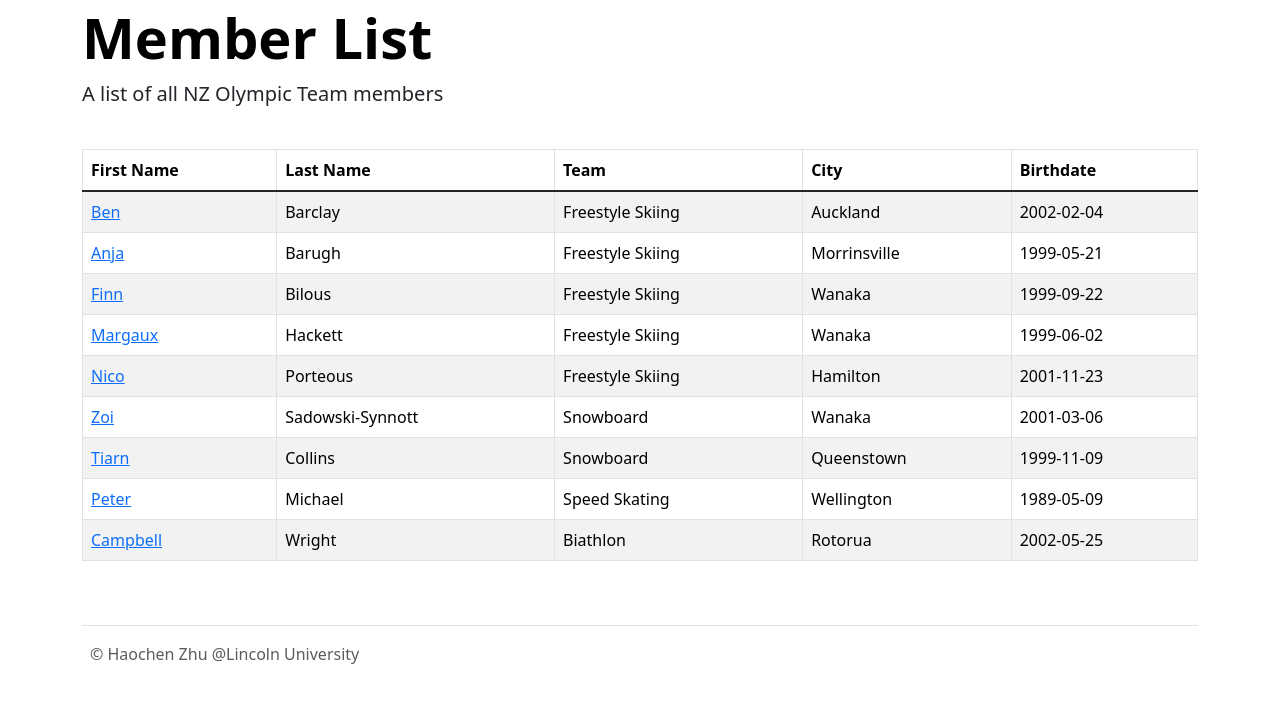
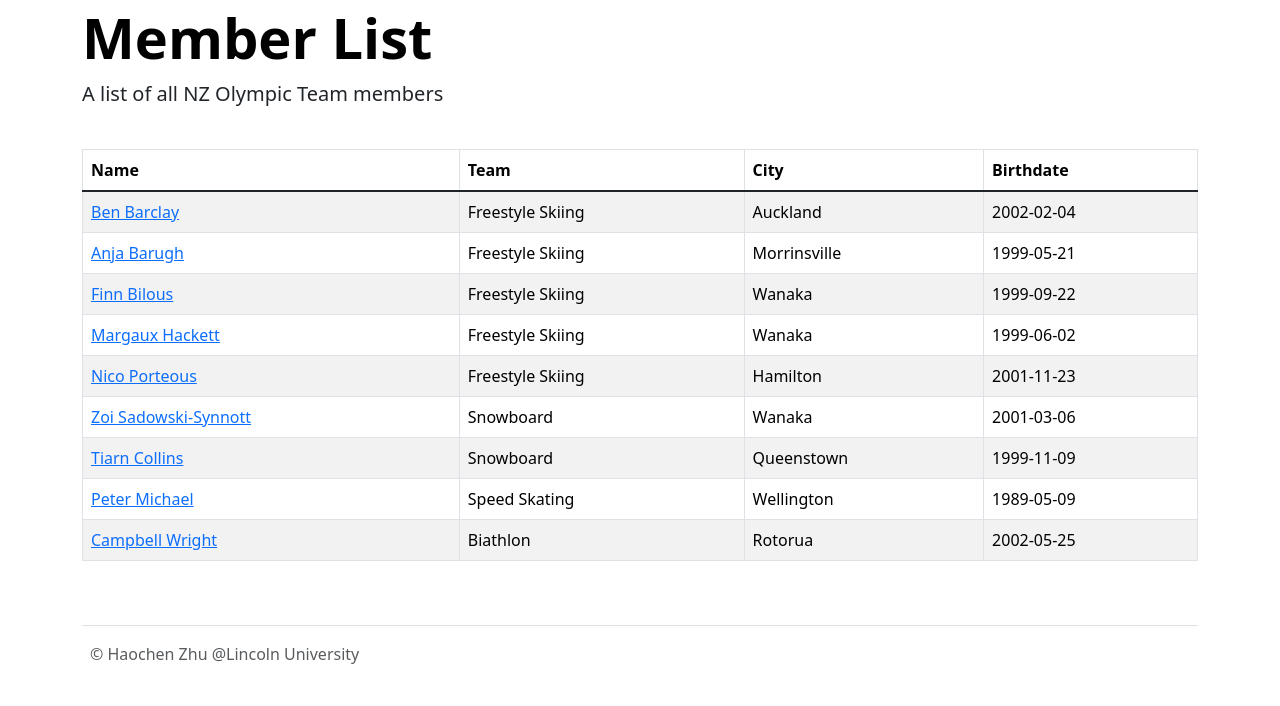
Before and after one commit to JinkelaP/NZ-Olympics-Web-App, a Flask app: page /member in a window 1280 px wide. Shown: the part 100-806 px from the top of the page. Run offline with Flask 3, Linux system fonts and the light colour scheme; data comes from the database, SQL or seed files in the repository.

Commit message:
Count(Position) bug fixed. memberlist name added

```diff
--- a/nzolywebapp/app.py
+++ b/nzolywebapp/app.py
@@ -419,7 +419,7 @@ def showMedals():
                         WHERE Position = 1;")
     goldHolder = connection.fetchall()
 
-    connection.execute("SELECT COUNT(Position) FROM event_stage_results WHERE Position = 1;")
+    connection.execute("SELECT COUNT(Position) FROM event_stage_results WHERE Position = 2;")
     silverCOUNT = connection.fetchall()
 
     connection.execute("SELECT members.FirstName, members.LastName FROM event_stage_results \
@@ -427,7 +427,7 @@ def showMedals():
                         WHERE Position = 2;")
     silverHolder = connection.fetchall()
 
-    connection.execute("SELECT COUNT(Position) FROM event_stage_results WHERE Position = 1;")
+    connection.execute("SELECT COUNT(Position) FROM event_stage_results WHERE Position = 3;")
     bronzeCOUNT = connection.fetchall()
 
     connection.execute("SELECT members.FirstName, members.LastName FROM event_stage_results \
--- a/nzolywebapp/templates/memberlist.html
+++ b/nzolywebapp/templates/memberlist.html
@@ -12,8 +12,7 @@
 <table class="table table-bordered border-100 table-striped">
     <thead>
         <tr>
-            <th>First Name</th>
-            <th>Last Name</th>
+            <th>Name</th>
             <th>Team</th>
             <th>City</th>
             <th>Birthdate</th>
@@ -35,7 +34,8 @@
         <tr>
             {% for entry in member %}
             {% if loop.index0 == 0 %}
-            <td><a href="{{ url_for('memberPage', member_id=member[5]) }}">{{ entry }}</a></td>
+            <td><a href="{{ url_for('memberPage', member_id=member[5]) }}">{{ entry }} {{member[1]}}</a></td>
+            {% elif loop.index0 == 1 %}
             {% elif loop.index0 == 5 %}
 
             {% else %}
```
